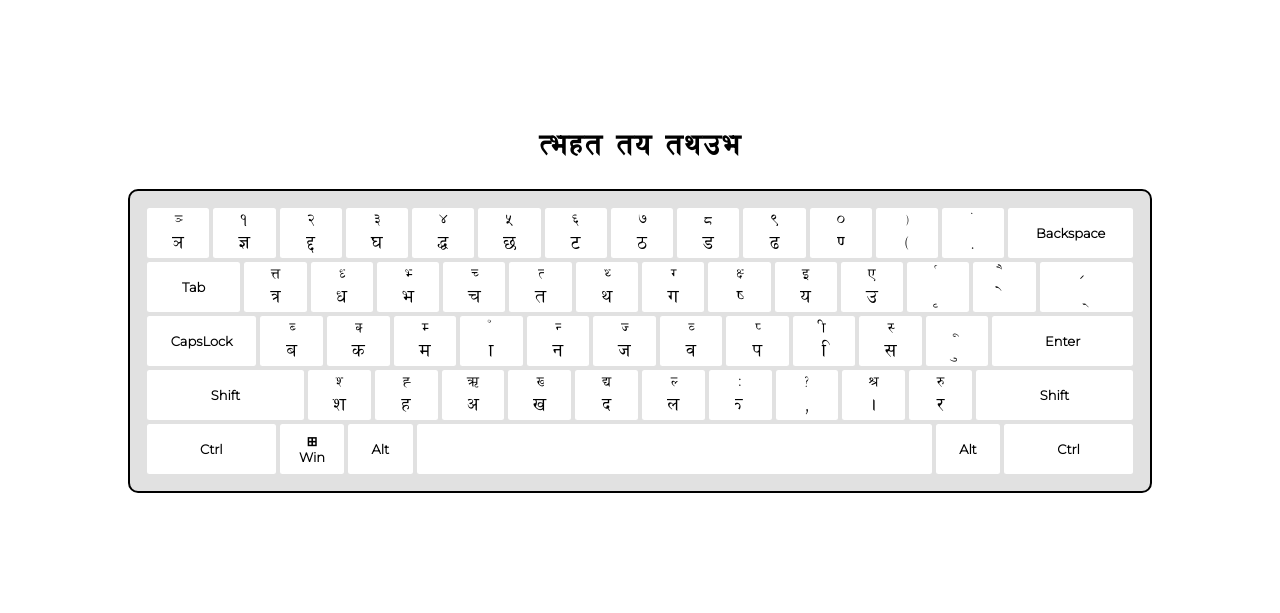
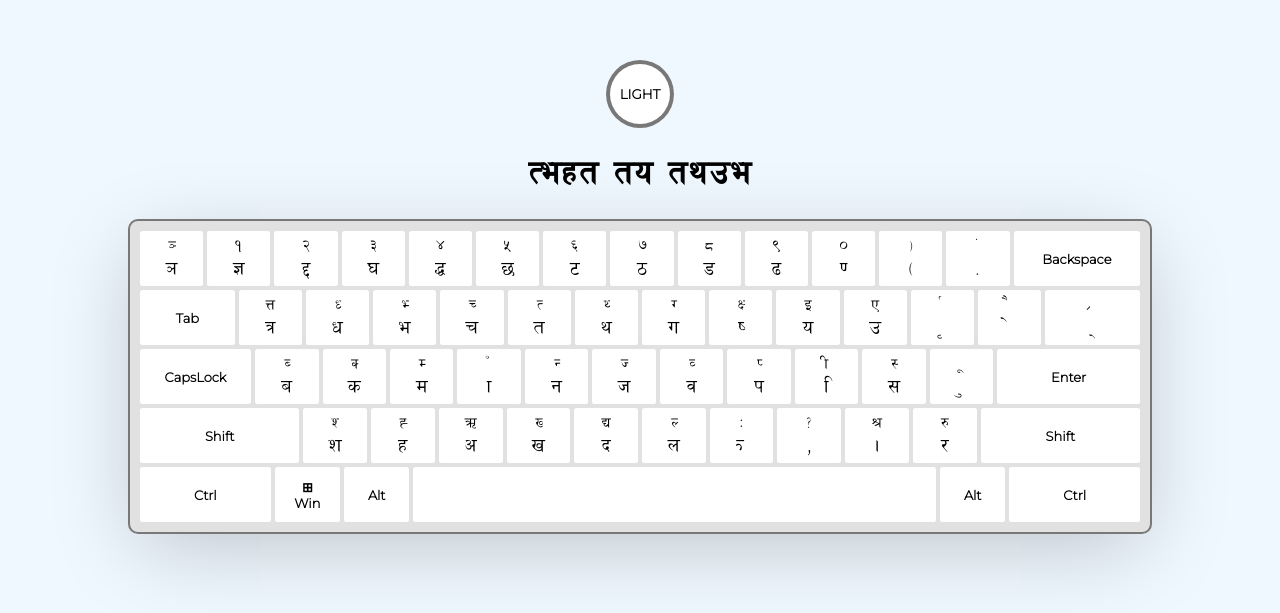
Before and after one commit to PMP56/NepKeys, a Next.js app: page / in a window 1280 px wide. Shown: the part 103-716 px from the top of the page. Built offline with nearby package versions, Linux system fonts and the light colour scheme.

Commit message:
Themes added

```diff
--- a/components/Key.js
+++ b/components/Key.js
@@ -5,7 +5,7 @@ const Key = (props) => {
     let className = props.class;
 
     return (
-        <div className={className} id='key'>
+        <div className={className} id={styles.key}>
             <p style={{ margin: '0px' }}>{vals[0]}</p>
             <p style={{ margin: '0px' }}>{vals[1]}</p>
         </div>
--- a/pages/index.js
+++ b/pages/index.js
@@ -1,5 +1,5 @@
 import Head from 'next/head'
-import { useContext } from 'react';
+import { useContext, useState } from 'react';
 
 import Keyboard from '../components/Keyboard'
 import Text from '../components/Texts'
@@ -18,6 +18,8 @@ export default function Home() {
     addUserText
   } = useContext(TextContext);
 
+  const [theme, setTheme] = useState('light');
+
   const buttonPress = (e) => {
     e.preventDefault();
     let keyCode = e.keyCode;
@@ -33,8 +35,8 @@ export default function Home() {
     } else {
       element = document.querySelector(`.key-${keyCode}`);
     }
-    element.style.backgroundColor = '#333';
-    element.style.color = 'white';
+    element.style.backgroundColor = 'var(--keyPressColor)';
+    element.style.color = 'var(--keyPressTextColor)';
   }
   const buttonRelease = (e) => {
     let keyCode = e.keyCode;
@@ -44,21 +46,43 @@ export default function Home() {
     } else {
       element = document.querySelector(`.key-${keyCode}`);
     }
-    element.style.backgroundColor = 'white';
-    element.style.color = 'black';
+    element.style.backgroundColor = 'var(--keyColor)';
+    element.style.color = 'var(--textColor)';
+  }
+
+  const Slider = () => {
+    const click = () => {
+      if (theme == 'light') {
+        setTheme('dark');
+      } else if (theme == 'dark') {
+        setTheme('color');
+      } else {
+        setTheme('light');
+      }
+    }
+
+    return (
+      <div className={styles.buttonContainer}>
+        <button className={styles.themeButton} onClick={click}>{theme.toUpperCase()}</button>
+      </div>
+    )
   }
 
   return (
-    <div className={styles.container} tabIndex="0" onKeyDown={buttonPress} onKeyUp={buttonRelease}>
+    <main className={`${styles.container} ${(theme == 'light') ? styles.light : (theme == 'dark') ? styles.dark : styles.color}`} tabIndex="0" onKeyDown={buttonPress} onKeyUp={buttonRelease}>
       <Head>
         <title>NepKeys : Practice Nepali Typing Online</title>
+        <meta http-equiv="Content-Type" content="text/html; charset=utf-8" />
         <meta name='keywords' content='practice nepali typing online, nepali typing, nepali, typing, online' />
+        <meta name="description" content="Practice Nepali Typing Online | Increase your nepali typing skills" />
+        <meta name='viewport' content="width=device-width, initial-scale=1"></meta>
         <link rel="icon" href="/favicon.ico" />
         <link href="https://fonts.googleapis.com/css2?family=Montserrat:wght@300&display=swap" rel="stylesheet"></link>
       </Head>
 
+      <Slider />
       <Texts />
       <Keyboard />
-    </div>
+    </main>
   )
 }
--- a/styles/Home.module.css
+++ b/styles/Home.module.css
@@ -1,4 +1,38 @@
+.light{
+  --backColor: aliceblue;
+  --textColor: black;
+  --keyboardBackground: rgb(225, 225, 225);
+  --keyboardBorder: rgb(120, 120, 120);
+  --keyboardShadow: rgb(0 0 0 / 22%);
+  --keyColor: white;
+  --keyPressColor: #333;
+  --keyPressTextColor: white;
+}
+
+.dark{
+  --backColor: rgb(50, 50, 50);
+  --textColor: white;
+  --keyboardBackground: rgb(30, 30, 30);
+  --keyboardBorder: rgb(135, 135, 135);
+  --keyboardShadow: rgb(200 200 200 / 22%);
+  --keyColor: rgb(50, 50, 50);
+  --keyPressColor: rgb(99, 99, 99);
+  --keyPressTextColor: white;
+}
+
+.color{
+  --backColor: rgb(50, 50, 50);
+  --textColor: white;
+  --keyboardBackground: linear-gradient(to right, #0868a8, #25db52, #fdbb2d, #cf1b1b);
+  --keyboardBorder: rgb(135, 135, 135);
+  --keyboardShadow: rgb(200 200 200 / 22%);
+  --keyColor: rgb(50, 50, 50);
+  --keyPressColor: rgb(99, 99, 99) ;
+  --keyPressTextColor: white;
+}
+
 .container{
+  background-color: var(--backColor);
   width: 100vw;
   height: 100vh;
   text-align: center;
@@ -9,4 +43,34 @@
   font-size: 13px;
   font-weight: 900;
   font-family: Montserrat;
+  transition-duration: 0.3s;
 }
+
+.buttonContainer{
+  padding: 4px;
+  background-color: var(--keyboardBorder);
+  border-radius: 50%;
+  transition-duration: 0.3s;
+  letter-spacing: 0.75px;
+  cursor: pointer;
+}
+
+.buttonContainer:hover {
+  box-shadow: 0 10px 40px -5px var(--keyboardShadow);
+}
+
+
+.themeButton{
+  width: 60px;
+  height: 60px;
+  border-radius: 50%;
+  border-style: none;
+  text-align: center;
+  outline: none;
+  background-color: var(--keyColor);
+  color: var(--textColor);
+  transition-duration: 0.3s;
+  font-family: Montserrat;
+  font-weight: 600;
+  cursor: pointer;
+}
--- a/styles/Key.module.css
+++ b/styles/Key.module.css
@@ -5,15 +5,16 @@
   }
 
 #key{
-    height: 50px;
+    height: 55px;
     display: flex;
     flex-direction: column;
     justify-content: center;
     align-items: center;
-    background-color: white;
+    background-color: var(--keyColor);
+    transition-duration: 0.3s;
     border-radius: 2.5px;
     margin: 2px;
-    color: black;
+    color: var(--textColor);
 }
 
 .key p:nth-child(1){
--- a/styles/Keyboard.module.css
+++ b/styles/Keyboard.module.css
@@ -1,9 +1,11 @@
 .keyboardLayout{
-    background-color: rgb(225, 225, 225);
+    background: var(--keyboardBackground);
     width: 80%;
-    border: 2px solid black;
+    border: 2px solid var(--keyboardBorder);
     border-radius: 10px;
-    padding: 15px;
+    box-shadow: 0 20px 80px -10px var(--keyboardShadow);
+    padding: 8px;
+    transition-duration: 0.3s;
 }
 
 .keyboardRow{
--- a/styles/Texts.module.css
+++ b/styles/Texts.module.css
@@ -10,7 +10,7 @@
 
 .textRow{
     margin: 0;
-    font-size: 36px;
+    font-size: 40px;
     font-weight: 600;
     font-family: Nepali;
     letter-spacing: 1px;
@@ -21,11 +21,13 @@
     animation-name: cursorMove;
     animation-duration: 0.9s;
     animation-iteration-count: infinite;
-    color: black;
+    color: var(--textColor);
+    transition-duration: 0.3s;
 }
 
 .textRem{
-    color: black;
+    color: var(--textColor);
+    transition-duration: 0.3s;
 }
 
 .textCorrect{
```
